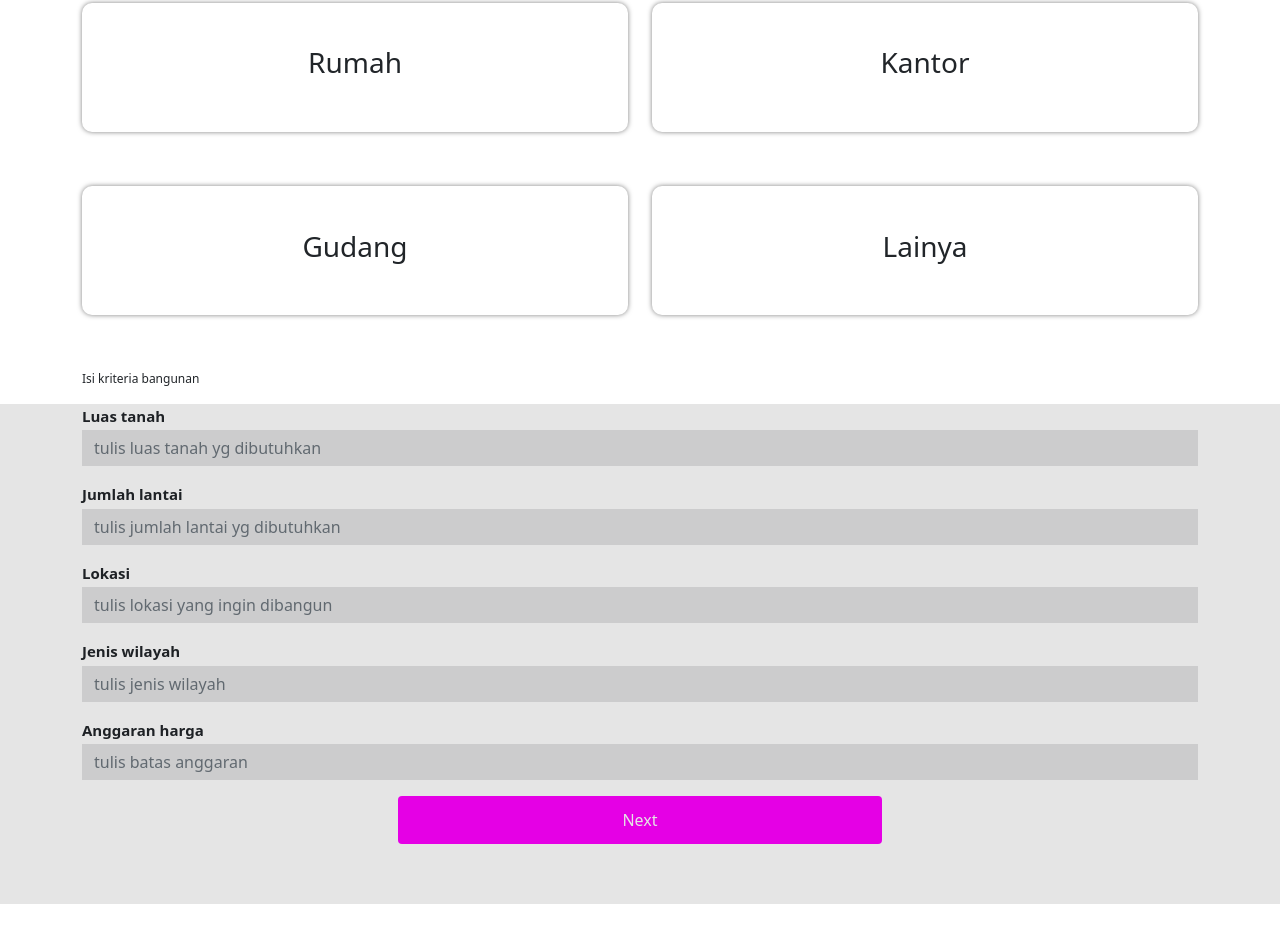
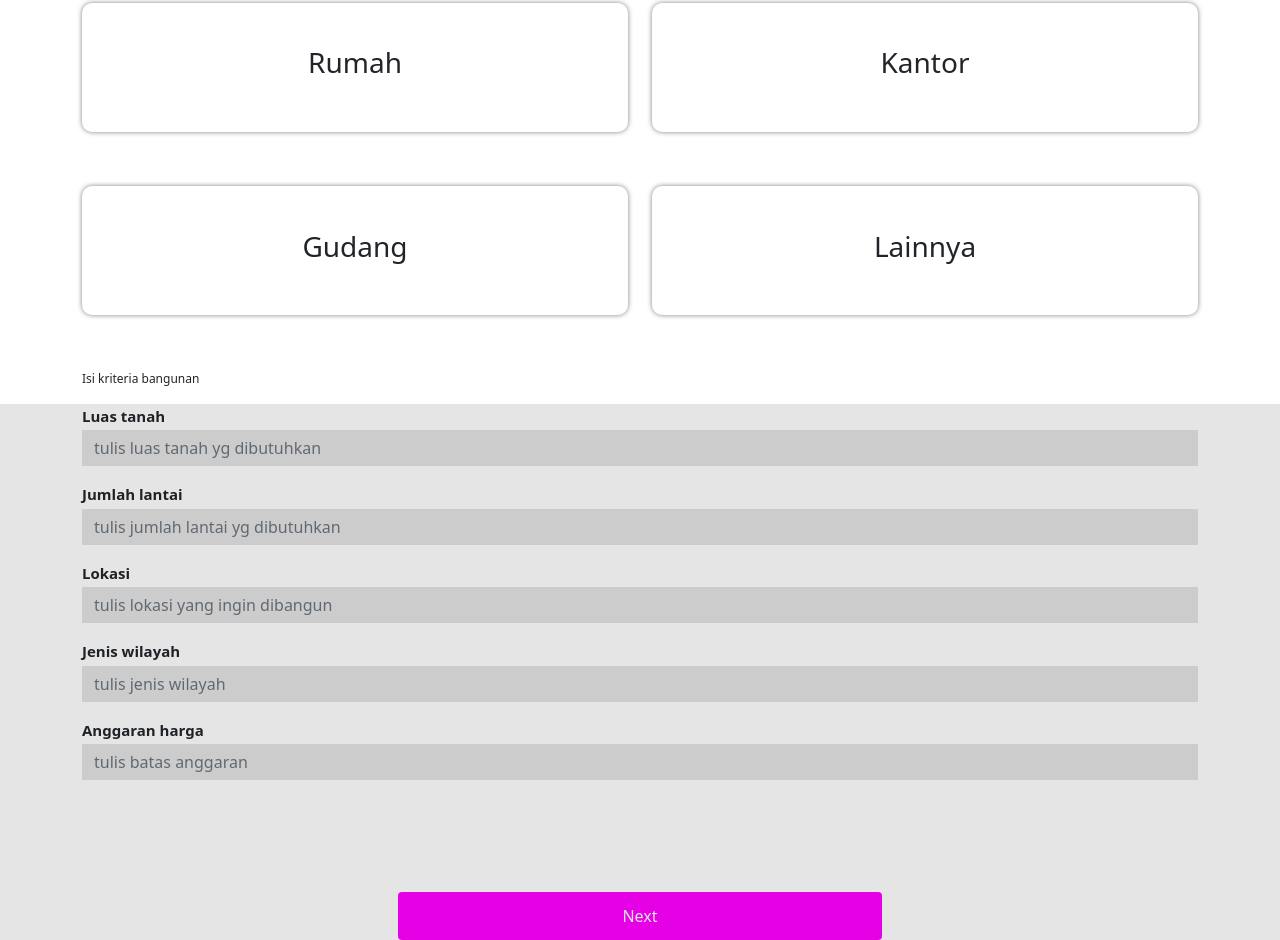
Before and after one commit to XARN-1/XARN-1.github.io, a plain HTML site: page Konstruksi/index.html in a window 1280 px wide. Shown: the part 523-1463 px from the top of the page. Before the commit the page ends 1427 px from the top, so only its background shows below. Drawn offline with nearby package versions, Linux system fonts and the light colour scheme.

Commit message:
marginb top

```diff
--- a/Konstruksi/index.html
+++ b/Konstruksi/index.html
@@ -75,7 +75,7 @@
                 </div>
                 <div class="col-6">
                     <div class="card-body text-center text-middle kotak4">
-                        <h3>Lainya</h3>
+                        <h3>Lainnya</h3>
                     </div>
                 </div>
             </div>
--- a/Konstruksi/style.css
+++ b/Konstruksi/style.css
@@ -145,6 +145,7 @@ section {
   padding-bottom: 1%;
   padding-right: 20%;
   position: relative;
+  margin-top: 10%;
 }
 
 .btn:hover {
```
